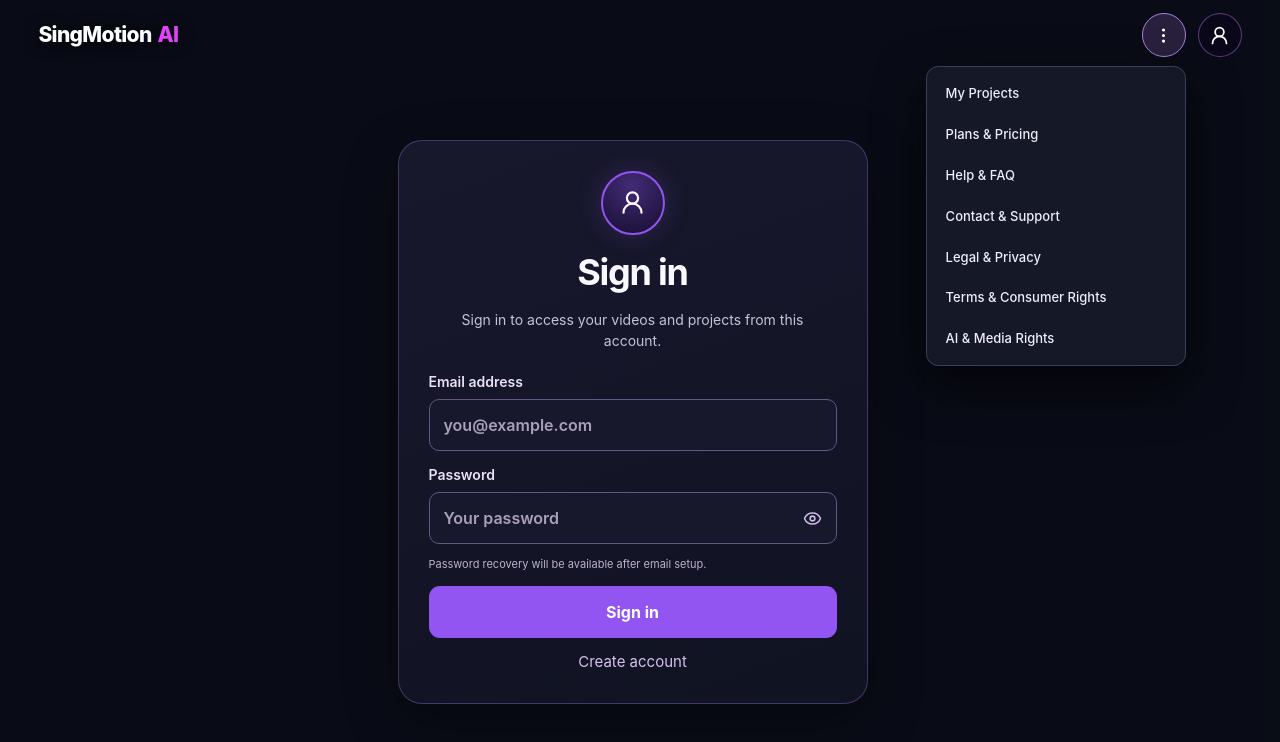
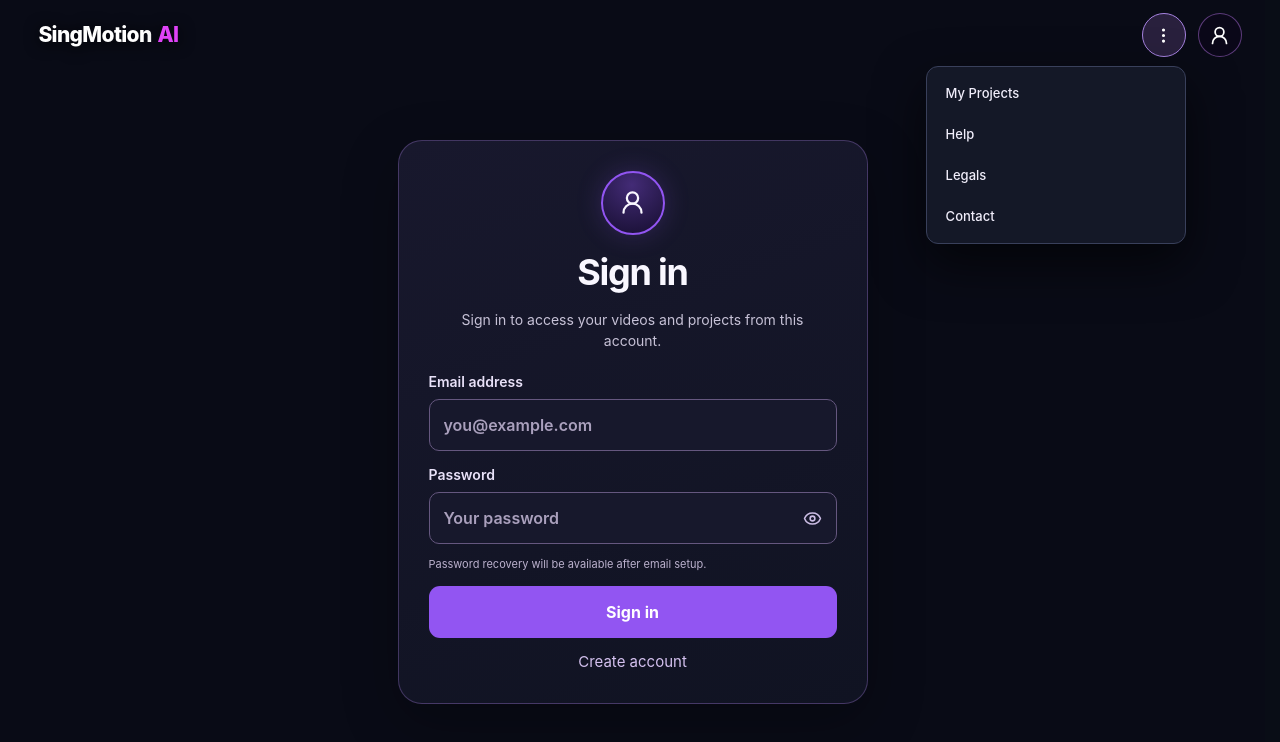
Before and after one commit to bernhardtmuellergermany-maker/singmotion-ai, a Next.js app: page /login in a window 1280 px wide. Both pictures are taken after a click on the heading 1163 px from the left and 35 px from the top of the page. Shown: the top 742 px of the page. Built offline with nearby package versions, Linux system fonts and the light colour scheme; no server answers.

Commit message:
Organize navigation: components/global-menu.tsx

```diff
--- a/components/global-menu.tsx
+++ b/components/global-menu.tsx
@@ -23,12 +23,9 @@ export function GlobalMenu({ openInNewTab = false }: { openInNewTab?: boolean }
     <nav className="sm-global-menu-list" aria-label="More options">
       {([
         { href: "/projects", label: "My Projects" },
-        { href: "/plans", label: "Plans & Pricing" },
-        { href: "/help", label: "Help & FAQ" },
-        { href: "/contact", label: "Contact & Support" },
-        { href: "/legal", label: "Legal & Privacy" },
-        { href: "/terms", label: "Terms & Consumer Rights" },
-        { href: "/ai-transparency", label: "AI & Media Rights" }
+        { href: "/help", label: "Help" },
+        { href: "/legal", label: "Legals" },
+        { href: "/contact", label: "Contact" }
       ] as const).map(item => (
         <Link key={item.href} href={item.href} target={openInNewTab ? "_blank" : undefined} rel={openInNewTab ? "noopener noreferrer" : undefined} onClick={() => { if (menu.current) menu.current.open = false; }}>{item.label}</Link>
       ))}
```
